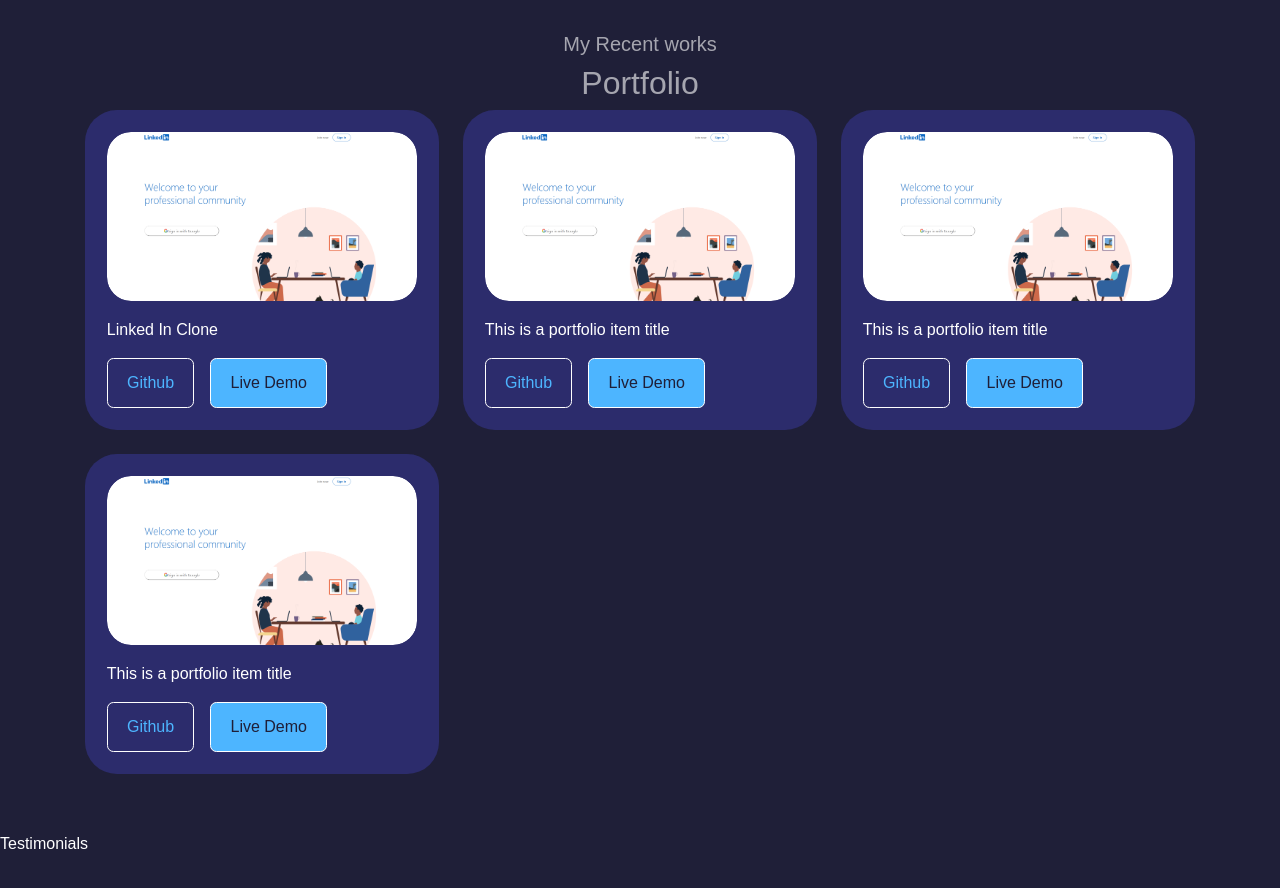
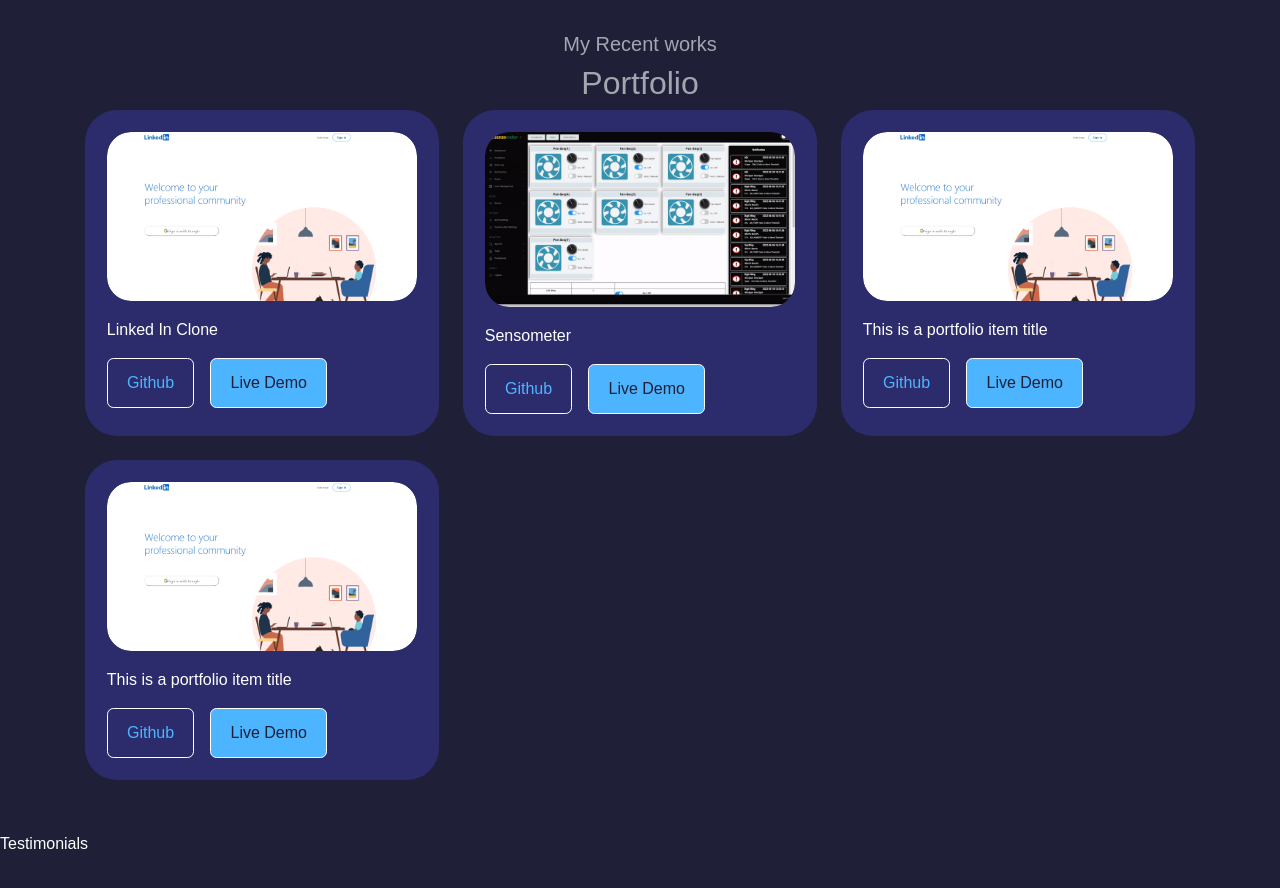
Before and after one commit to sakilbd/ReactJs-Portfolio, a React (Create React App) app: page / in a window 1280 px wide. Shown: the part 3680-4568 px from the top of the page. Built offline with nearby package versions, Linux system fonts and the light colour scheme.

Commit message:
periphreal.gif added to profile

```diff
--- /dev/null
+++ b/src/Components/lottie/header/2022-06-30 16-45-34.json
@@ -0,0 +1 @@
+{"v":"4.8.0","meta":{"g":"LottieFiles AE 1.0.0","a":"","k":"","d":"","tc":""},"fr":30,"ip":0,"op":118,"w":1920,"h":1080,"nm":"2022-06-30 16-45-34","ddd":0,"assets":[{"id":"video_0","w":1920,"h":1080,"u":"images/","p":"vid_0.mp4","e":0}],"layers":[{"ddd":0,"ind":1,"ty":9,"nm":"2022-06-30 16-45-34.mp4","cl":"mp4","refId":"video_0","sr":1,"ks":{"o":{"a":0,"k":100,"ix":11},"r":{"a":0,"k":0,"ix":10},"p":{"a":0,"k":[980,556,0],"ix":2},"a":{"a":0,"k":[960,540,0],"ix":1},"s":{"a":0,"k":[99.792,100.741,100],"ix":6}},"ao":0,"ip":0,"op":118,"st":0,"bm":0}],"markers":[]}
--- a/src/Components/lottie/header/header-lottie.js
+++ b/src/Components/lottie/header/header-lottie.js
@@ -1,5 +1,6 @@
 import { useLottie } from "lottie-react";
 import contactMe from "./header-lottie.json";
+import peripheral from "./2022-06-30 16-45-34.json";
 
 const HeaderLottie = () => {
     const options = {
--- a/src/Components/portfolio/Portfolio.js
+++ b/src/Components/portfolio/Portfolio.js
@@ -1,5 +1,6 @@
 import React, { Component } from 'react';
 import IMG1 from'../../Assets/linkedin_clone.PNG';
+import peripheralGif from '../../Assets/peripheral.gif'
 import './portfolio.css';
 
 class Portfolio extends Component {
@@ -22,9 +23,9 @@ class Portfolio extends Component {
                 </article>
                 <article className="portfolio__item">
                     <div className="portfolio__item-image">
-                        <img src={IMG1} alt=""></img>
+                        <img src={peripheralGif} alt=""></img>
                     </div>
-                        <h3>This is a portfolio item title</h3>
+                        <h3>Sensometer</h3>
                         <div className="portfolio__item-cta">
                             <a href="https://github.com" className="button" target='_blank'>Github</a>
                             <a href="https://github.com" className="button button-primary">Live Demo</a>
```
Also changed, not shown: src/Assets/peripheral.gif (added).
